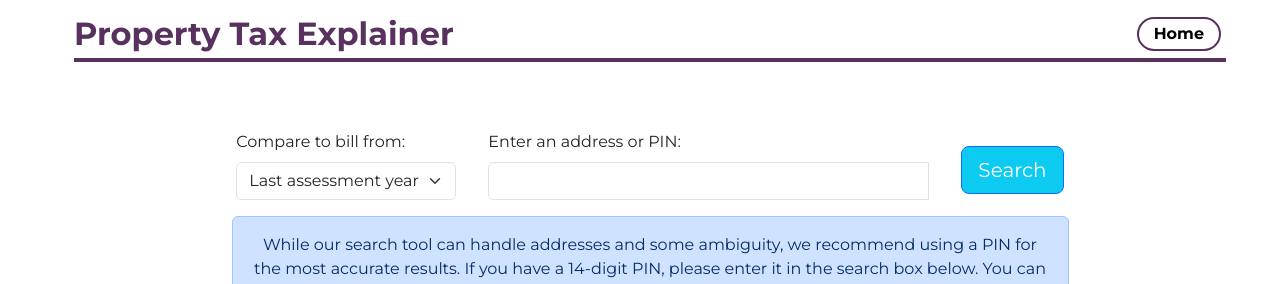
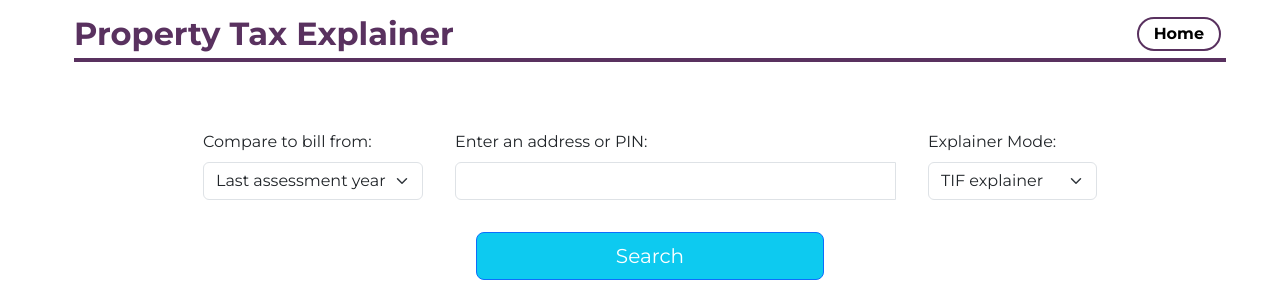
Before and after one commit to divij-sinha/ptax-project-update, a FastAPI app: page / in a window 1280 px wide. Shown: the top 284 px of the page. Run offline with FastAPI, Linux system fonts and the light colour scheme; some web fonts are replaced.

Commit message:
add option to switch modes and fix pin14 w dashes

```diff
--- a/app/main.py
+++ b/app/main.py
@@ -18,11 +18,15 @@ from fastapi.templating import Jinja2Templates
 from redis import Redis
 from rq import Queue
 
-MODE = "TIF"
-VERSION = "2.0.4"
+MODE = "TIF"  # default mode, can be changed to "PTAX" for explainer
+VERSION = "2.1.0"
 
 redis_conn = Redis()
 queue = Queue(connection=redis_conn)
+print(f"Redis connection established: {redis_conn}")
+
+os.makedirs(f"outputs/v{VERSION}/TIF/", exist_ok=True)
+os.makedirs(f"outputs/v{VERSION}/PTAX/", exist_ok=True)
 
 app = FastAPI()
 
@@ -193,13 +197,15 @@ async def render_doc(
     base_dir = os.path.dirname(__file__)  # Directory of the current script
     if mode == "TIF":
         qmd_file = os.path.abspath(os.path.join(base_dir, "../ptaxsim_explainer_tif.Rmd"))
+    elif mode == "PTAX":
+        qmd_file = os.path.abspath(os.path.join(base_dir, "../ptaxsim_explainer.qmd"))
     else:
-        qmd_file = os.path.abspath(os.path.join(base_dir, "../ptaxsim_explainer.qmd"))
+        raise ValueError(f"Invalid mode: {mode}. Expected 'TIF' or 'PTAX'.")
     try:
-        print(f"Quarto file path: {qmd_file}")  # Debug: print the path
+        # print(f"Quarto file path: {qmd_file}")  # Debug: print the path
         if address is None:
             address = get_address_pin(pin)
-        print(f"Address for PIN {pin}: {address}")
+        # print(f"Address for PIN {pin}: {address}")
 
         # background_tasks.add_task(
         #     run_quarto,
@@ -218,32 +224,8 @@ async def render_doc(
         )
         redis_conn.hset("pin_job_map", pin, job.id)
         print(f"Job ID {job.id} for PIN {pin} enqueued.")
-        print(
-            " ".join(
-                [
-                    "quarto",
-                    "render",
-                    qmd_file,
-                    "--to",
-                    "html",
-                    "--no-clean",
-                    "--output",
-                    f"{pin}.html",
-                    "--output-dir",
-                    f"outputs/v{VERSION}/{MODE}/{pin}",
-                    "--execute-param",
-                    "current_year=2023",
-                    "--execute-param",
-                    f"prior_year={prior_year}",
-                    "--execute-param",
-                    f"pin_14={pin}",
-                    "--execute-param",
-                    f"address={address}",
-                ]
-            )
-        )
 
-        response = RedirectResponse(url=f"/processing?pin={pin}", status_code=status.HTTP_303_SEE_OTHER)
+        response = RedirectResponse(url=f"/processing?pin={pin}&mode={mode}", status_code=status.HTTP_303_SEE_OTHER)
         # print(response)
         return response
 
@@ -261,10 +243,9 @@ async def handle_pin(
     search_category: str = Form(...),
     search_term: str = Form(...),
     search_term_hidden: str = Form(...),
-    mode: str = MODE,
+    mode: str = Form(...),
 ):
     """Handle PIN input and render the QMD file."""
-    print(f"{mode=}")
 
     if search_category == "three_years":
         prior_year = 2020
@@ -275,11 +256,11 @@ async def handle_pin(
     else:
         prior_year = 1
 
-    if len(search_term) == 14 and search_term.isdigit():
+    if ((len(search_term) == 14) or (len(search_term.replace("-", "")) == 14)) and search_term.isdigit():
         pin = search_term
         address = get_address_pin(pin)
 
-    elif len(search_term_hidden) == 14 and search_term_hidden.isdigit():
+    elif ((len(search_term_hidden) == 14) or (len(search_term_hidden.replace("-", "")) == 14)) and search_term_hidden.isdigit():
         pin = search_term_hidden
         address = search_term
 
@@ -310,9 +291,9 @@ async def handle_pin(
         # Write the values, separating them with commas
         f.write(f"{search_term}, {search_category}\n")
 
-    if os.path.exists(f"outputs/v{VERSION}/{pin}/{pin}.html"):
+    if os.path.exists(f"outputs/v{VERSION}/{mode}/{pin}/{pin}.html"):
         # If the file already exists, redirect to it
-        return RedirectResponse(url=f"/outputs/{pin}/{pin}.html", status_code=status.HTTP_302_FOUND)
+        return RedirectResponse(url=f"/outputs/{mode}/{pin}/{pin}.html", status_code=status.HTTP_302_FOUND)
 
     else:
         return RedirectResponse(
@@ -350,7 +331,7 @@ async def check_complete(request: Request, pin: str, mode: str = MODE, n: int =
     #     return RedirectResponse(url=f"/processing?pin={pin}&n={n+1}&status={job.get_status()}")
     if job.is_finished:
         # Job is finished, redirect to the output file
-        return RedirectResponse(url=f"/outputs/{pin}/{pin}.html", status_code=status.HTTP_302_FOUND)
+        return RedirectResponse(url=f"/outputs/{mode}/{pin}/{pin}.html", status_code=status.HTTP_302_FOUND)
     # Check if output file exists or some other completion indicator
     if job.is_failed:
         with open("error_log.txt", "a") as f:
--- a/app/templates/index.html
+++ b/app/templates/index.html
@@ -38,8 +38,6 @@
               id="search_category_hidden"
             />
 
-            <input type="hidden" name="mode" id="mode" value="TIF" />
-
             <div class="col-md-5">
               <label for="search_term" class="form-label"
                 >Enter an address or PIN:</label
@@ -72,7 +70,23 @@
               id="search_term_hidden"
             />
 
-            <div class="col-auto mt-3">
+            <div class="col-auto">
+              <label for="mode" class="form-label">Explainer Mode:</label>
+              <div class="input-group">
+                <select
+                  name="mode"
+                  id="mode"
+                  class="form-select w-auto"
+                  required
+                >
+                  <option value="TIF" selected>TIF explainer</option>
+                  <option value="PTAX">PTAX explainer</option>
+                </select>
+              </div>
+            </div>
+          </div>
+          <div class="row justify-content-center mb-3">
+            <div class="col-md-4 mt-3">
               <button
                 class="btn btn-primary btn-lg bg-info w-100"
                 id="search-button"
@@ -95,6 +109,7 @@
               Cook County's Cookviewer tool here -
               https://maps.cookcountyil.gov/cookviewer/</a
             >
+            or in the window below.
           </div>
         </div>
       </div>
```
